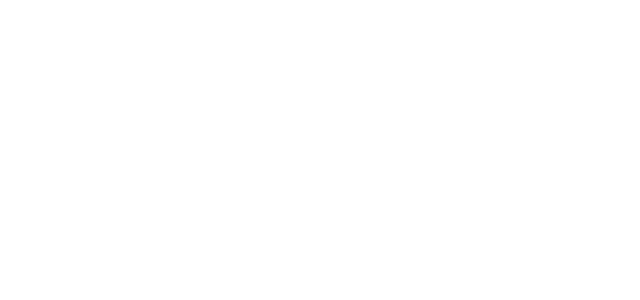
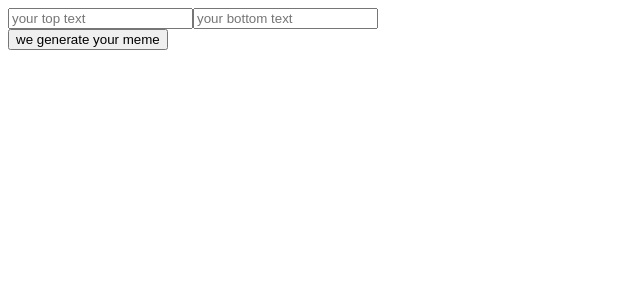
Before and after one commit to BettySosterics/react-meme-generator, a React app: page / in a window 1280 px wide. Shown: the top 300 px of the page, without its empty margins (0-640 px from the left). Built offline with nearby package versions, Linux system fonts and the light colour scheme.

Commit message:
Add useState hook to show a meme

```diff
--- a/src/App.js
+++ b/src/App.js
@@ -1,3 +1,32 @@
+import { useState } from 'react';
+
 export default function App() {
-  return <></>;
+  const randomMeme = (
+    <img
+      src="https://api.memegen.link/images/aag/_/aliens.png"
+      alt="the meme"
+    />
+  );
+  const [meme, setMeme] = useState(randomMeme.filter);
+
+  // input fields for text and generate button
+
+  return (
+    <>
+      <form>
+        <input placeholder="your top text" />
+        <input placeholder="your bottom text" />
+      </form>
+      <button
+        onClick={() => {
+          const randomCalledMeme = randomMeme;
+          setMeme(randomCalledMeme);
+        }}
+      >
+        we generate your meme
+      </button>
+      {/* Show the meme on the screen */}
+      {meme}
+    </>
+  );
 }
```
